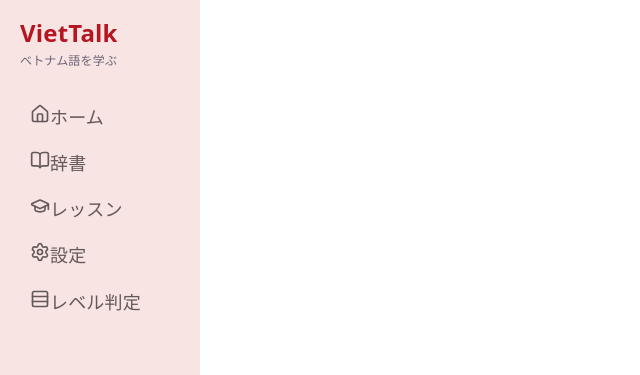
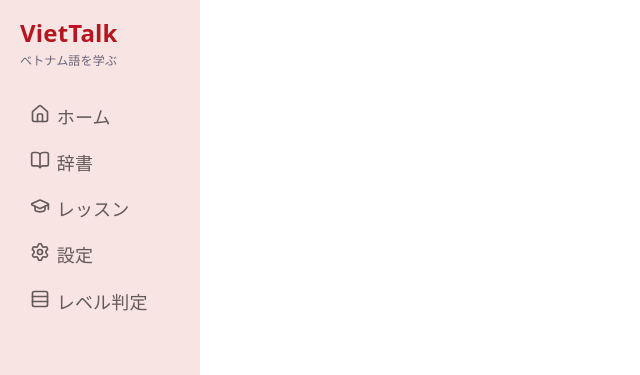
Before and after one commit to luonghoangvinh/ITSS_JP, a React (Vite) app in the folder itss_jp_vietTalk/: page /home in a window 1280 px wide. Shown: the top 375 px of the page, without its empty margins (0-640 px from the left). Built offline with nearby package versions, Linux system fonts and the light colour scheme.

Commit message:
chỉnh sửa UI cho sidebar

```diff
--- a/itss_jp_vietTalk/src/components/Sidebar.tsx
+++ b/itss_jp_vietTalk/src/components/Sidebar.tsx
@@ -7,16 +7,16 @@ export function Sidebar() {
                 <nav>
                     <Link id="Logo" to="/">VietTalk</Link>
                     <p id="LogoText">ベトナム語を学ぶ</p>
-                    <ul className="w-35">
+                    <ul>
                     <li>
-                        <Link to="/">
-                        <span className="ml-1"><House size={20}/></span>
-                        <span className="ml-1.5">ホーム</span>
+                        <Link to="/" className="gap-1.5">
+                        <span className="mt-1">{<House size={20}/>}</span>
+                        <span className="pt-1.5">ホーム</span>
                         </Link>
                     </li>
                     <li >
 
-                        <Link to="/Dictionary">
+                        <Link to="/Dictionary" className="gap-1.5">
                             <span className="mt-1">{<BookOpen size={20}/>}</span>
 
                             <span className="ml-1.5">辞書</span>
@@ -25,20 +25,20 @@ export function Sidebar() {
 
                     <li>
 
-                        <Link to="/lessons">
+                        <Link to="/lessons" className="gap-1.5">
                         <span className="mt-1">{<GraduationCap size={20}/>}</span>
 
                             <span className="ml-1.5">レッスン</span>
                         </Link>
                     </li>
                     <li>
-                        <Link to="/Settings">
+                        <Link to="/Settings" className="gap-1.5">
                         <span className="mt-1">{<Settings size={20}/>}</span>
                             <span className="ml-1.5">設定</span>
                         </Link>
                     </li>
                     <li>
-                        <Link to="/LevelAssessment">
+                        <Link to="/LevelAssessment" className="gap-1.5">
                             <span className="mt-1">{<Rows3 size={20}/>}</span>
                             <span className="ml-1.5">レベル判定</span>
                         </Link>
```
